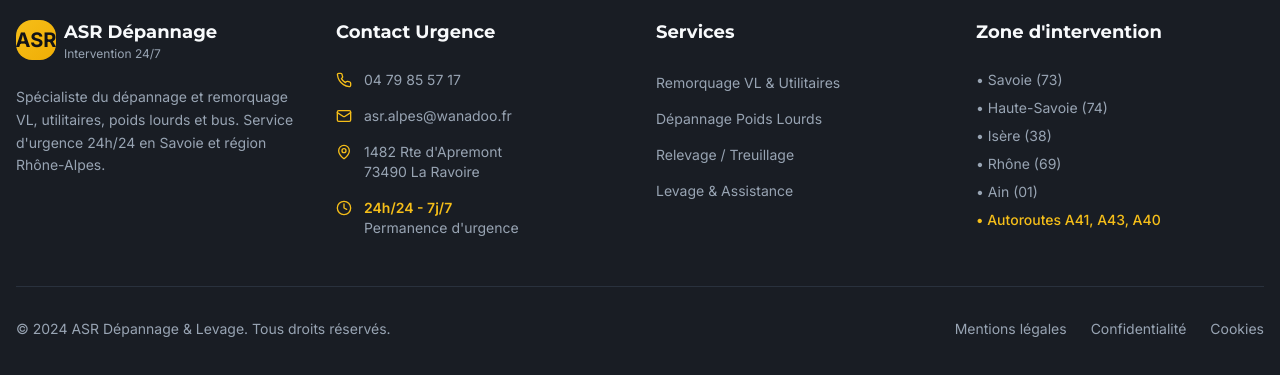
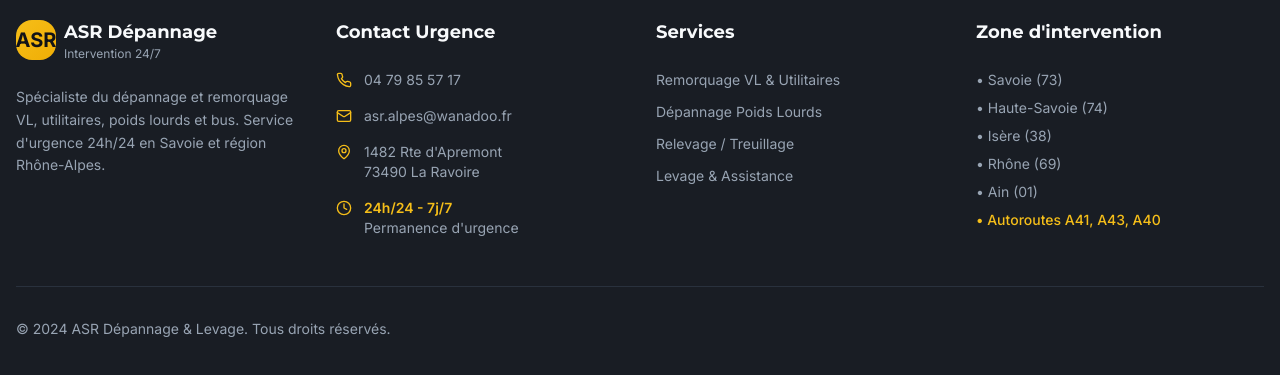
Before and after one commit to FlorentBL/ASRdepannage, a React (Vite) app: page / in a window 1280 px wide. Shown: the part 5418-5793 px from the top of the page. Built offline with nearby package versions, Linux system fonts and the light colour scheme.

Commit message:
Modify services section

```diff
--- a/src/components/Footer.tsx
+++ b/src/components/Footer.tsx
@@ -67,37 +67,17 @@ const Footer = () => {
               Services
             </h3>
             <ul className="space-y-3">
-              <li>
-                <Link
-                  to="/services/remorquage-vl"
-                  className="text-sm text-muted-foreground hover:text-primary transition-smooth font-inter"
-                >
-                  Remorquage VL & Utilitaires
-                </Link>
+              <li className="text-sm text-muted-foreground font-inter">
+                Remorquage VL & Utilitaires
               </li>
-              <li>
-                <Link
-                  to="/services/poids-lourds"
-                  className="text-sm text-muted-foreground hover:text-primary transition-smooth font-inter"
-                >
-                  Dépannage Poids Lourds
-                </Link>
+              <li className="text-sm text-muted-foreground font-inter">
+                Dépannage Poids Lourds
               </li>
-              <li>
-                <Link
-                  to="/services/relevage"
-                  className="text-sm text-muted-foreground hover:text-primary transition-smooth font-inter"
-                >
-                  Relevage / Treuillage
-                </Link>
+              <li className="text-sm text-muted-foreground font-inter">
+                Relevage / Treuillage
               </li>
-              <li>
-                <Link
-                  to="/services/levage"
-                  className="text-sm text-muted-foreground hover:text-primary transition-smooth font-inter"
-                >
-                  Levage & Assistance
-                </Link>
+              <li className="text-sm text-muted-foreground font-inter">
+                Levage & Assistance
               </li>
             </ul>
           </div>
@@ -124,26 +104,6 @@ const Footer = () => {
             <div className="text-sm text-muted-foreground font-inter">
               © 2024 ASR Dépannage & Levage. Tous droits réservés.
             </div>
-            <div className="flex space-x-6">
-              <Link
-                to="/mentions-legales"
-                className="text-sm text-muted-foreground hover:text-primary transition-smooth font-inter"
-              >
-                Mentions légales
-              </Link>
-              <Link
-                to="/politique-confidentialite"
-                className="text-sm text-muted-foreground hover:text-primary transition-smooth font-inter"
-              >
-                Confidentialité
-              </Link>
-              <Link
-                to="/cookies"
-                className="text-sm text-muted-foreground hover:text-primary transition-smooth font-inter"
-              >
-                Cookies
-              </Link>
-            </div>
           </div>
         </div>
       </div>
```
